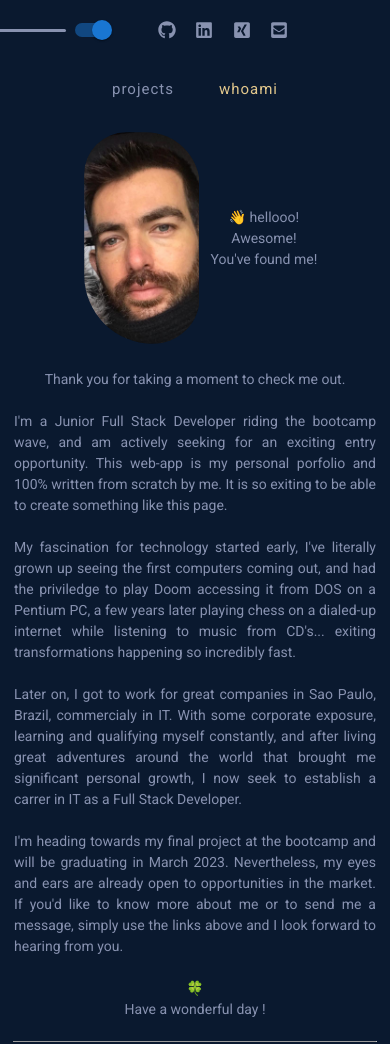
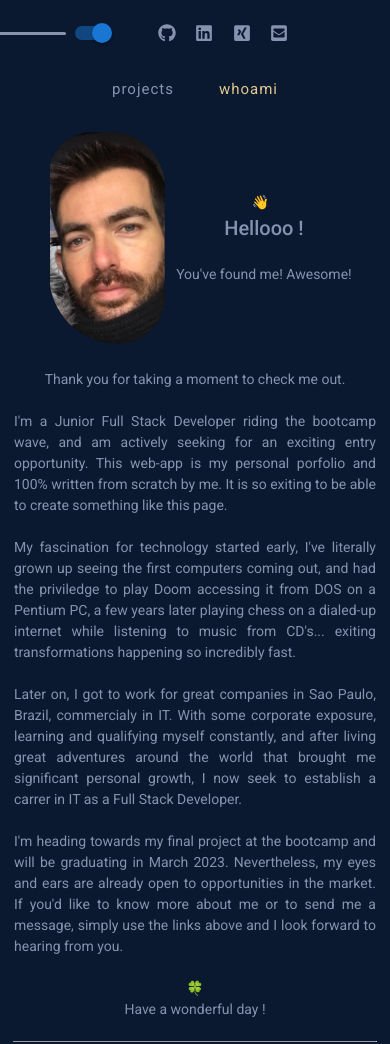
Before and after one commit to nnikitingeorgijlvovic/test, a React app: page /whoami in a window 390 px wide. Built offline with nearby package versions, Linux system fonts and the light colour scheme.

Commit message:
Mobile view optimized.

```diff
--- a/src/pages/WhoAmI.js
+++ b/src/pages/WhoAmI.js
@@ -1,14 +1,12 @@
 function WhoAmI() {
   return (
-    <section className="whoami main-whoami">
+    <section className="main-whoami">
       <div className="whoami-header">
         <img className="mypic" src="img/mypic2.jpg" alt="mypic" />
         <div>
-          <p>
-            <span>👋</span> hellooo!
-          </p>
-          <p>Awesome! </p>
-          <p>You've found me!</p>
+          <span>👋 </span> <p className="hello">Hellooo !</p>
+          <br />
+          <p>You've found me! Awesome!</p>
         </div>
       </div>
       <p> Thank you for taking a moment to check me out. </p>
--- a/src/styles/main.scss
+++ b/src/styles/main.scss
@@ -396,10 +396,17 @@ a {
     align-items: center;
     margin-bottom: 1.5em;
     text-align: center;
+
+    .hello {
+      font-size: 2rem;
+      font-weight: 500;
+    }
+
+    span {
+      margin-right: 0.5em;
+      display: inline-block;
+    }
   }
-  // span {
-  //   padding: 0 0.5rem;
-  // }
 
   .mypic {
     display: block;
@@ -458,7 +465,7 @@ a {
     align-items: flex-end;
   }
   .magical-line-position {
-    top: 15px;
+    top: 18px;
   }
   .menu-link {
     font-size: 1.5rem;
```
